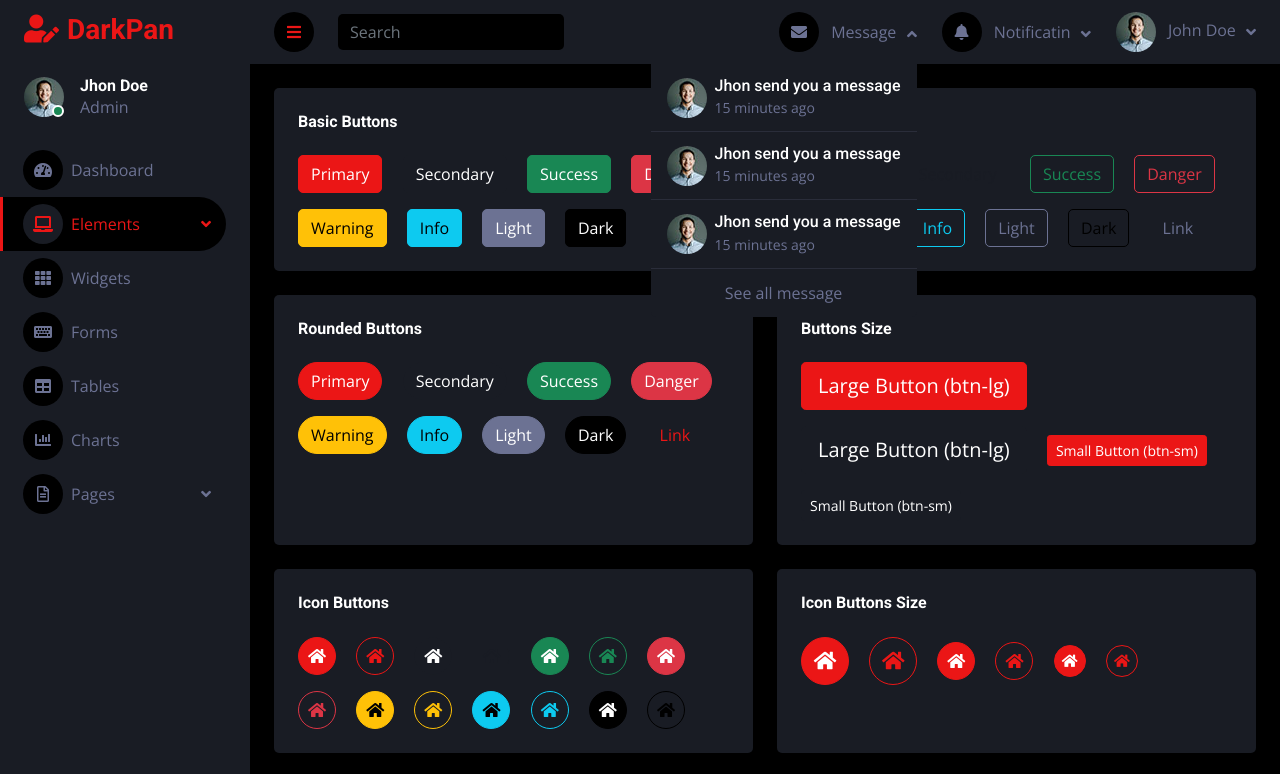
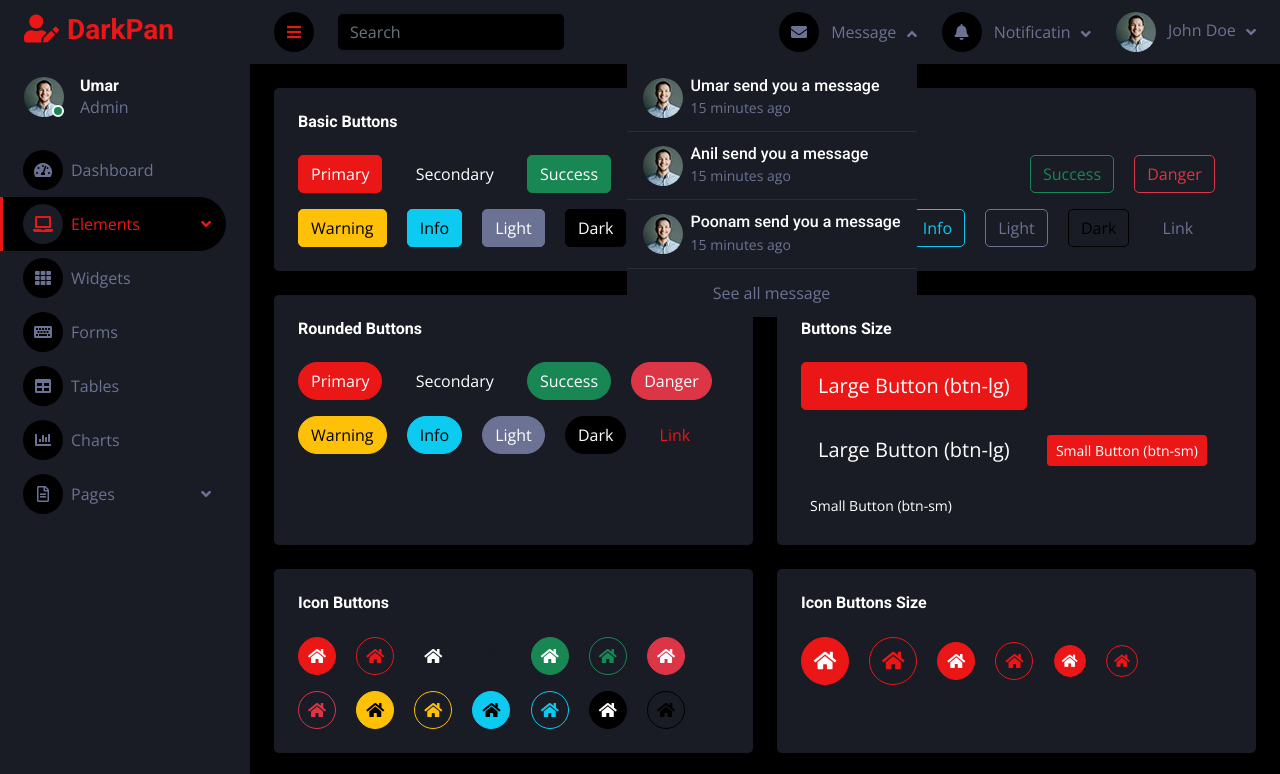
Before and after one commit to umar21-bit/R_B_21, a plain HTML site: page button.html in a window 1280 px wide. Both pictures are taken after a click on the link "Message". Shown: the top 774 px of the page. Drawn offline with nearby package versions, Linux system fonts and the light colour scheme.

Commit message:
Update button.html

```diff
--- a/button.html
+++ b/button.html
@@ -3,7 +3,7 @@
 
 <head>
     <meta charset="utf-8">
-    <title>DarkPan - Bootstrap 5 Admin Template</title>
+    <title>DarkPan </title>
     <meta content="width=device-width, initial-scale=1.0" name="viewport">
     <meta content="" name="keywords">
     <meta content="" name="description">
@@ -54,7 +54,7 @@
                         <div class="bg-success rounded-circle border border-2 border-white position-absolute end-0 bottom-0 p-1"></div>
                     </div>
                     <div class="ms-3">
-                        <h6 class="mb-0">Jhon Doe</h6>
+                        <h6 class="mb-0">Umar</h6>
                         <span>Admin</span>
                     </div>
                 </div>
@@ -111,7 +111,7 @@
                                 <div class="d-flex align-items-center">
                                     <img class="rounded-circle" src="img/user.jpg" alt="" style="width: 40px; height: 40px;">
                                     <div class="ms-2">
-                                        <h6 class="fw-normal mb-0">Jhon send you a message</h6>
+                                        <h6 class="fw-normal mb-0">Umar send you a message</h6>
                                         <small>15 minutes ago</small>
                                     </div>
                                 </div>
@@ -121,7 +121,7 @@
                                 <div class="d-flex align-items-center">
                                     <img class="rounded-circle" src="img/user.jpg" alt="" style="width: 40px; height: 40px;">
                                     <div class="ms-2">
-                                        <h6 class="fw-normal mb-0">Jhon send you a message</h6>
+                                        <h6 class="fw-normal mb-0">Anil send you a message</h6>
                                         <small>15 minutes ago</small>
                                     </div>
                                 </div>
@@ -131,7 +131,7 @@
                                 <div class="d-flex align-items-center">
                                     <img class="rounded-circle" src="img/user.jpg" alt="" style="width: 40px; height: 40px;">
                                     <div class="ms-2">
-                                        <h6 class="fw-normal mb-0">Jhon send you a message</h6>
+                                        <h6 class="fw-normal mb-0">Poonam send you a message</h6>
                                         <small>15 minutes ago</small>
                                     </div>
                                 </div>
@@ -432,9 +432,7 @@
                             &copy; <a href="#">Your Site Name</a>, All Right Reserved.
                         </div>
                         <div class="col-12 col-sm-6 text-center text-sm-end">
-                            <!--/*** This template is free as long as you keep the footer author’s credit link/attribution link/backlink. If you'd like to use the template without the footer author’s credit link/attribution link/backlink, you can purchase the Credit Removal License from "https://htmlcodex.com/credit-removal". Thank you for your support. ***/-->
-                            Designed By <a href="https://htmlcodex.com">HTML Codex</a>
-                            <br>Distributed By: <a href="https://themewagon.com" target="_blank">ThemeWagon</a>
+
                         </div>
                     </div>
                 </div>
```
